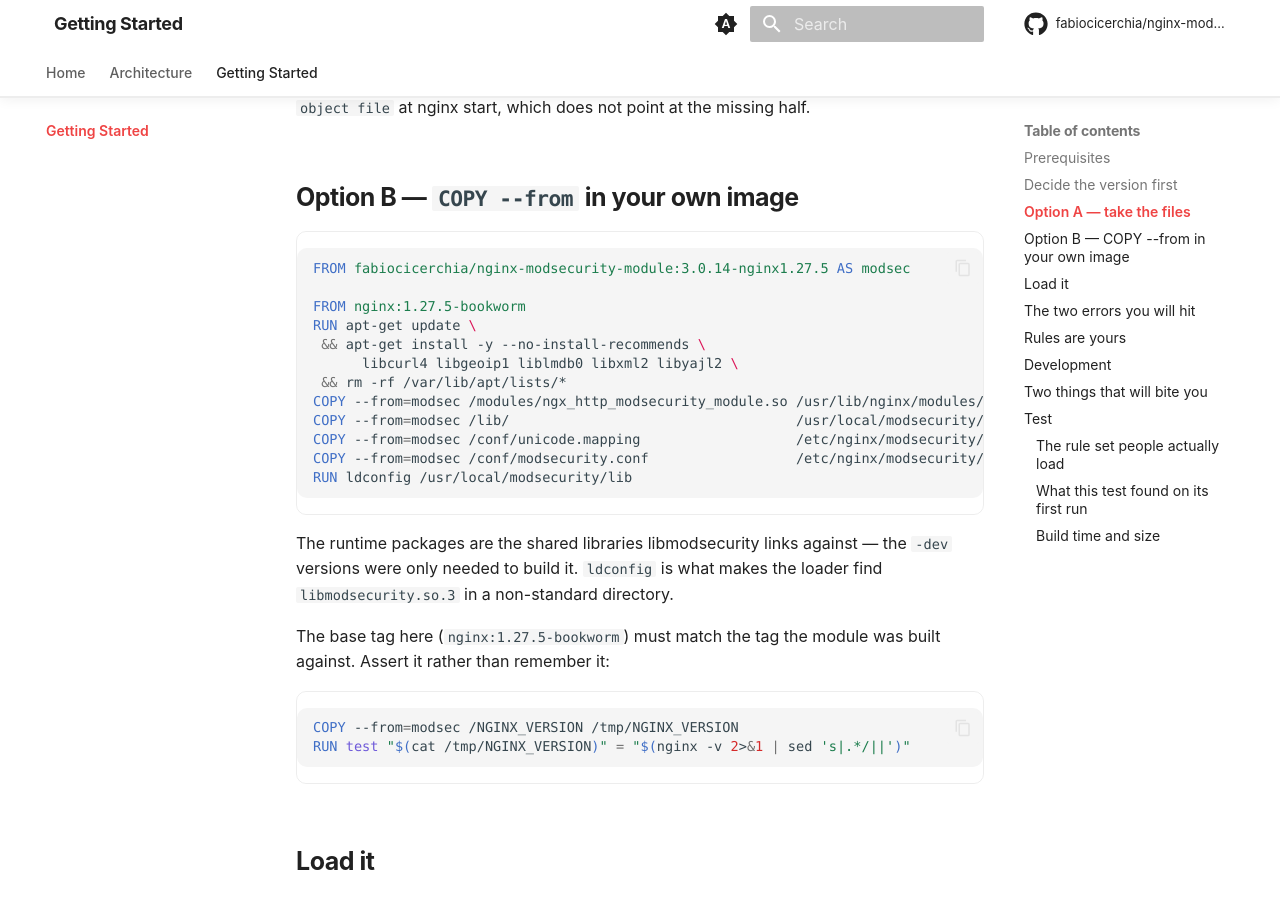
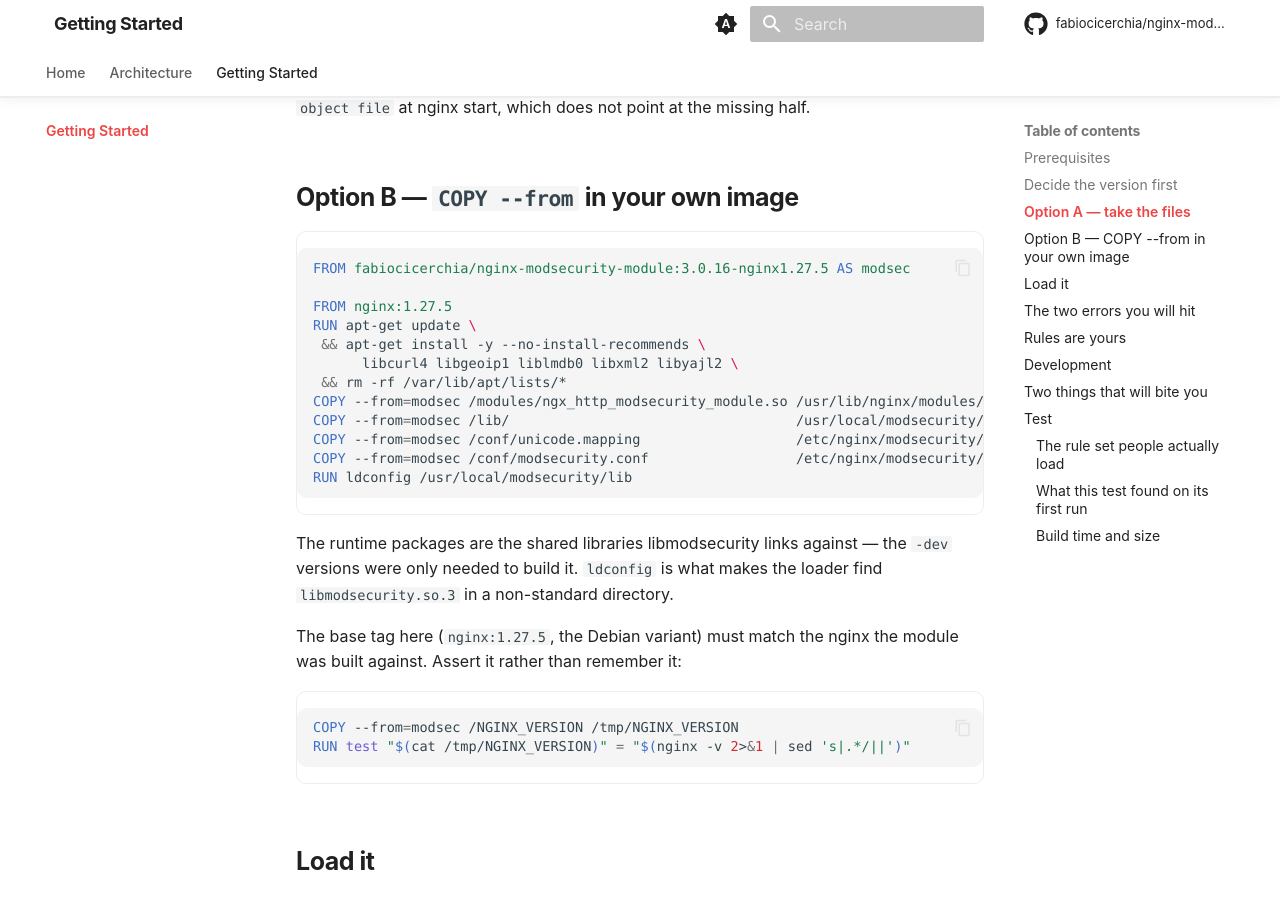
Before and after one commit to fabiocicerchia/nginx-modsecurity, an MkDocs documentation site: the page built from docs/getting-started.md, in a window 1280 px wide and 900 px high, scrolled down 1047 px. Built offline with MkDocs 1.6.1 and Material for MkDocs 9.7.7, drawn with Linux system fonts in a browser that asks for light colours; comment, search, counter and statistics services are not loaded; some of the changed text lies outside the part shown.

Commit message:
feat: build for nginx 1.31.4, on ModSecurity 3.0.16 (#53)
No published module matched the OpenResty that fabiocicerchia/nginx-lua ships
(1.31.4), and a dynamic module is refused by any nginx it was not compiled
against — so there was no combination of tags that produced a working
ModSecurity edge on that base.

Adding the version needed two things first:

- There is no `nginx:1.31.4-bookworm`. The codename tag stops being published
  when Debian moves on; the bare `nginx:<version>` tag is the Debian variant
  and resolves to the same digest the codename tag did for every currently
  supported version. The glibc flavour is now `debian` and builds on it.
- ModSecurity 3.0.14 does not compile on Alpine 3.24 (`nginx:1.31.4-alpine`):
  GCC 15 rejects its headers. 3.0.16 builds clean.

Verified locally: the module loads into stock nginx:1.31.4-alpine, nginx -t
passes, and the engine blocks a matching request.


Claude-Session: https://claude.ai/code/session_01AifFEUfgq1KkciNKLifAtq

Co-authored-by: Fabio Cicerchia <cicerchia86@gmail.com>
Co-authored-by: Claude Opus 5 (1M context) <noreply@anthropic.com>

````diff
--- a/docs/getting-started.md
+++ b/docs/getting-started.md
@@ -11,7 +11,7 @@ The module must be built against the same nginx version and the same libc as
 the image you load it into. Find out what you are running:
 
 ```sh
-docker run --rm nginx:1.27.5-bookworm nginx -v
+docker run --rm nginx:1.27.5 nginx -v
 # nginx version: nginx/1.27.5
 ```
 
@@ -43,9 +43,9 @@ does not point at the missing half.
 ## Option B — `COPY --from` in your own image
 
 ```dockerfile
-FROM fabiocicerchia/nginx-modsecurity-module:3.0.14-nginx1.27.5 AS modsec
+FROM fabiocicerchia/nginx-modsecurity-module:3.0.16-nginx1.27.5 AS modsec
 
-FROM nginx:1.27.5-bookworm
+FROM nginx:1.27.5
 RUN apt-get update \
  && apt-get install -y --no-install-recommends \
       libcurl4 libgeoip1 liblmdb0 libxml2 libyajl2 \
@@ -61,7 +61,7 @@ The runtime packages are the shared libraries libmodsecurity links against —
 the `-dev` versions were only needed to build it. `ldconfig` is what makes the
 loader find `libmodsecurity.so.3` in a non-standard directory.
 
-The base tag here (`nginx:1.27.5-bookworm`) must match the tag the module was
+The base tag here (`nginx:1.27.5`, the Debian variant) must match the nginx the module was
 built against. Assert it rather than remember it:
 
 ```dockerfile
````
Also changed, not shown: README.md (+24 -15 lines), docs/architecture.md (+4 -4 lines), versions.json (+13 -4 lines), 9 other files.
